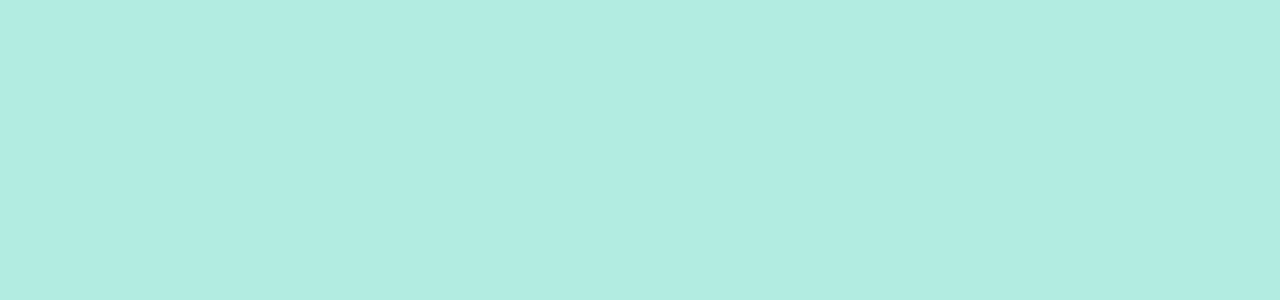
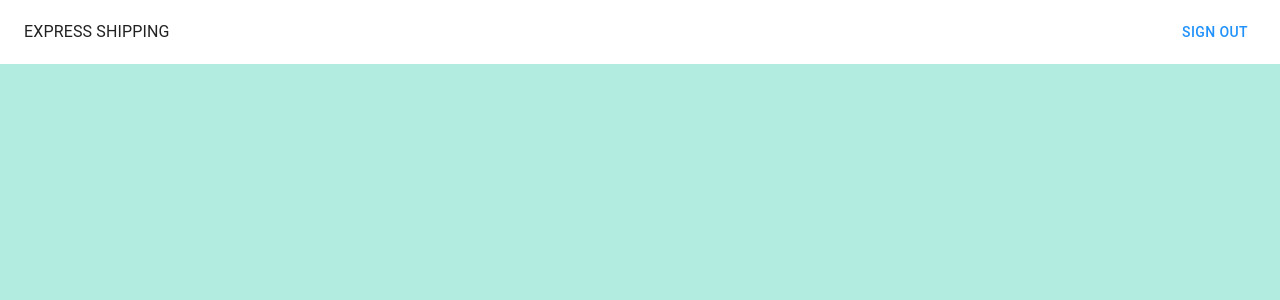
Before and after one commit to Bakri-Hmouda/pixel38-front, a React (Create React App) app: page /dashboard in a window 1280 px wide. Before the commit this address had no page. Shown: the top 300 px of the page. Built offline with nearby package versions, Linux system fonts and the light colour scheme.

Commit message:
added app bar and dashboard routes and empty components

```diff
--- a/src/App.js
+++ b/src/App.js
@@ -1,11 +1,16 @@
 import {BrowserRouter, Route, Routes} from "react-router-dom";
 import LoginPage from "./pages/LoginPage";
+import NavBar from "./components/AppBar/NavBar";
+import Dashboard from "./pages/Dashboard";
 
 function App() {
     return (
         <BrowserRouter>
             <Routes>
-        <Route path={'/login'} element={<LoginPage/>} />
+                <Route path={'/login'} element={<LoginPage/>}/>
+                <Route path={'/'} element={<NavBar/>}>
+                    <Route path={'/dashboard'} element={<Dashboard/>}/>
+                </Route>
             </Routes>
         </BrowserRouter>
     );
--- /dev/null
+++ b/src/pages/Dashboard.js
@@ -0,0 +1,8 @@
+import {Container} from "@mui/material";
+
+export default function Dashboard() {
+    return <Container>
+
+    </Container>
+
+}
```
Lines whose indentation alone changed are shown as unchanged.
